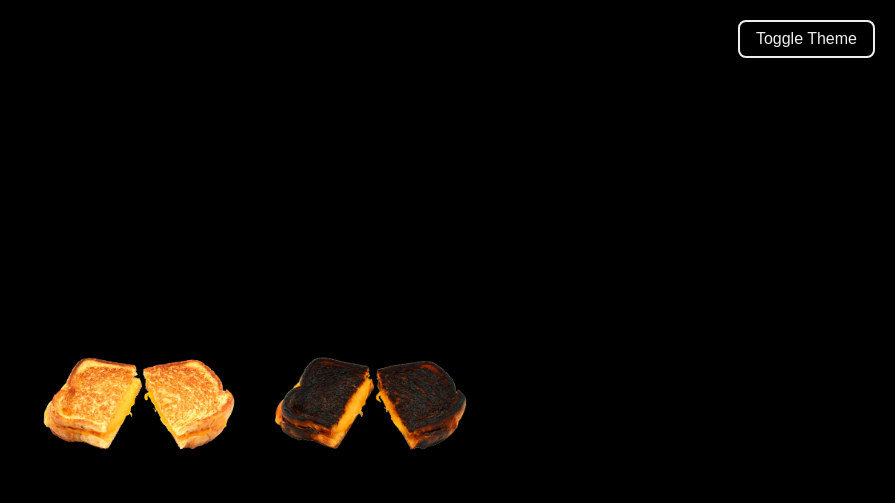
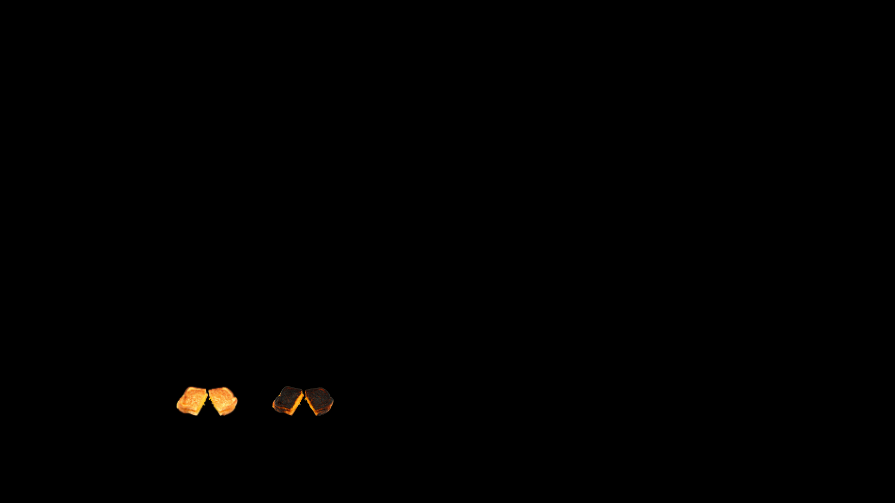
Before and after one commit to 2nvrs/grilledcheese, a plain HTML site: page index.html in a window 1280 px wide. Shown: the whole page, without its empty margins (385-1280 px from the left). Drawn offline with Linux system fonts and the light colour scheme.

Commit message:
Update index.html

```diff
--- a/index.html
+++ b/index.html
@@ -10,9 +10,7 @@
   <link href="https://fonts.googleapis.com/css2?family=Inter:wght@400;600&display=swap" rel="stylesheet">
   <style>
     :root {
-      --bg-light: #fefefe;
       --bg-dark: #000000;
-      --text-light: #111;
       --text-dark: #eee;
       --hover-glow: 0 0 20px 5px rgba(255, 170, 0, 0.7);
       --transition-speed: 0.3s;
@@ -39,58 +37,25 @@
     }
 
     .cheese-img {
-      width: 200px;
+      width: 64px; /* Small size to match the first image */
       transition: transform var(--transition-speed), filter var(--transition-speed);
       cursor: pointer;
       border-radius: 10px;
     }
 
     .cheese-img:hover {
-      transform: scale(1.05);
+      transform: scale(1.1);
       filter: drop-shadow(var(--hover-glow));
-    }
-
-    .theme-toggle {
-      position: absolute;
-      top: 20px;
-      right: 20px;
-      background: none;
-      border: 2px solid currentColor;
-      padding: 8px 16px;
-      font-size: 1rem;
-      color: inherit;
-      cursor: pointer;
-      border-radius: 8px;
-      transition: all var(--transition-speed);
-    }
-
-    .theme-toggle:hover {
-      background-color: rgba(255, 255, 255, 0.1);
     }
   </style>
 </head>
 <body>
-  <button class="theme-toggle" onclick="toggleTheme()">Toggle Theme</button>
   <div class="container">
     <img src="grilled-cheese.png" class="cheese-img" onclick="goToDiscord('https://discord.gg/FT7kWHT5Ct')" alt="grilled cheese" />
-    <img src="burnt-grilled-cheese.png" class="cheese-img" onclick="goToDiscord('https://discord.gg/pNwXTpqBKC')" alt="burnt" />
+    <img src="burnt-grilled-cheese.png" class="cheese-img" onclick="goToDiscord('https://discord.gg/pNwXTpqBKC')" alt="burnt grilled cheese" />
   </div>
 
   <script>
-    const body = document.body;
-    let darkMode = true;
-
-    function toggleTheme() {
-      darkMode = !darkMode;
-      if (darkMode) {
-        body.style.backgroundColor = getComputedStyle(document.documentElement).getPropertyValue('--bg-dark');
-        body.style.color = getComputedStyle(document.documentElement).getPropertyValue('--text-dark');
-      } else {
-        body.style.backgroundColor = getComputedStyle(document.documentElement).getPropertyValue('--bg-light');
-        body.style.color = getComputedStyle(document.documentElement).getPropertyValue('--text-light');
-      }
-    }
-
     function goToDiscord(link) {
       window.location.href = link;
     }
```
